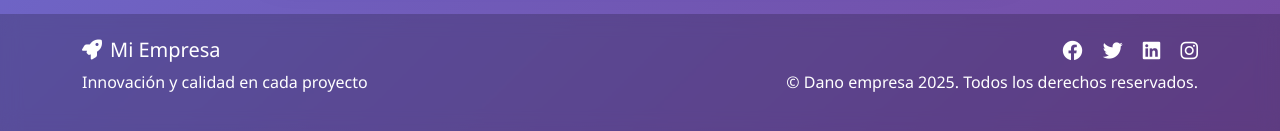
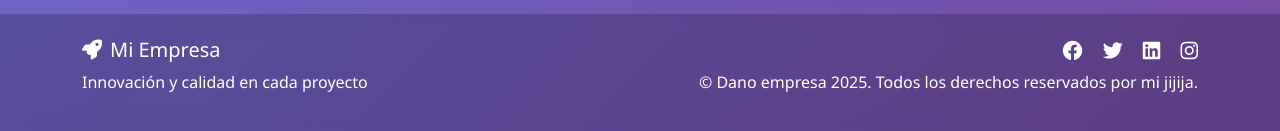
Before and after one commit to Killercreeper777/Omniwidget-Dano, a plain HTML site: page index.html in a window 1280 px wide. Shown: the part 1477-1608 px from the top of the page. Drawn offline with nearby package versions, Linux system fonts and the light colour scheme.

Commit message:
Comentario

```diff
--- a/index.html
+++ b/index.html
@@ -171,7 +171,7 @@
                         <a href="#" class="text-white me-3"><i class="fab fa-linkedin fa-lg"></i></a>
                         <a href="#" class="text-white"><i class="fab fa-instagram fa-lg"></i></a>
                     </div>
-                    <p class="mt-2">&copy; Dano empresa 2025. Todos los derechos reservados.</p>
+                    <p class="mt-2">&copy; Dano empresa 2025. Todos los derechos reservados por mi jijija.</p>
                 </div>
             </div>
         </div>
```
